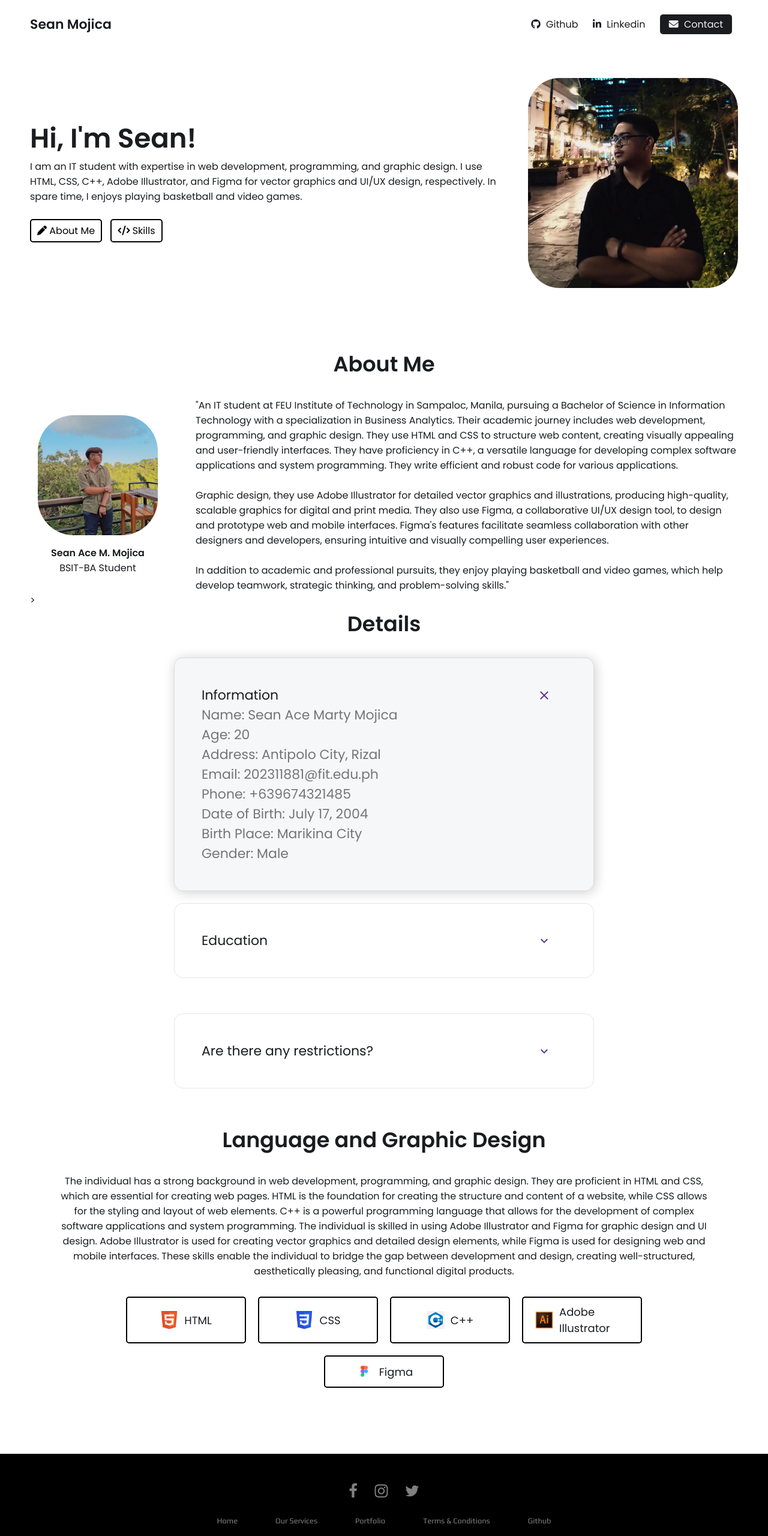
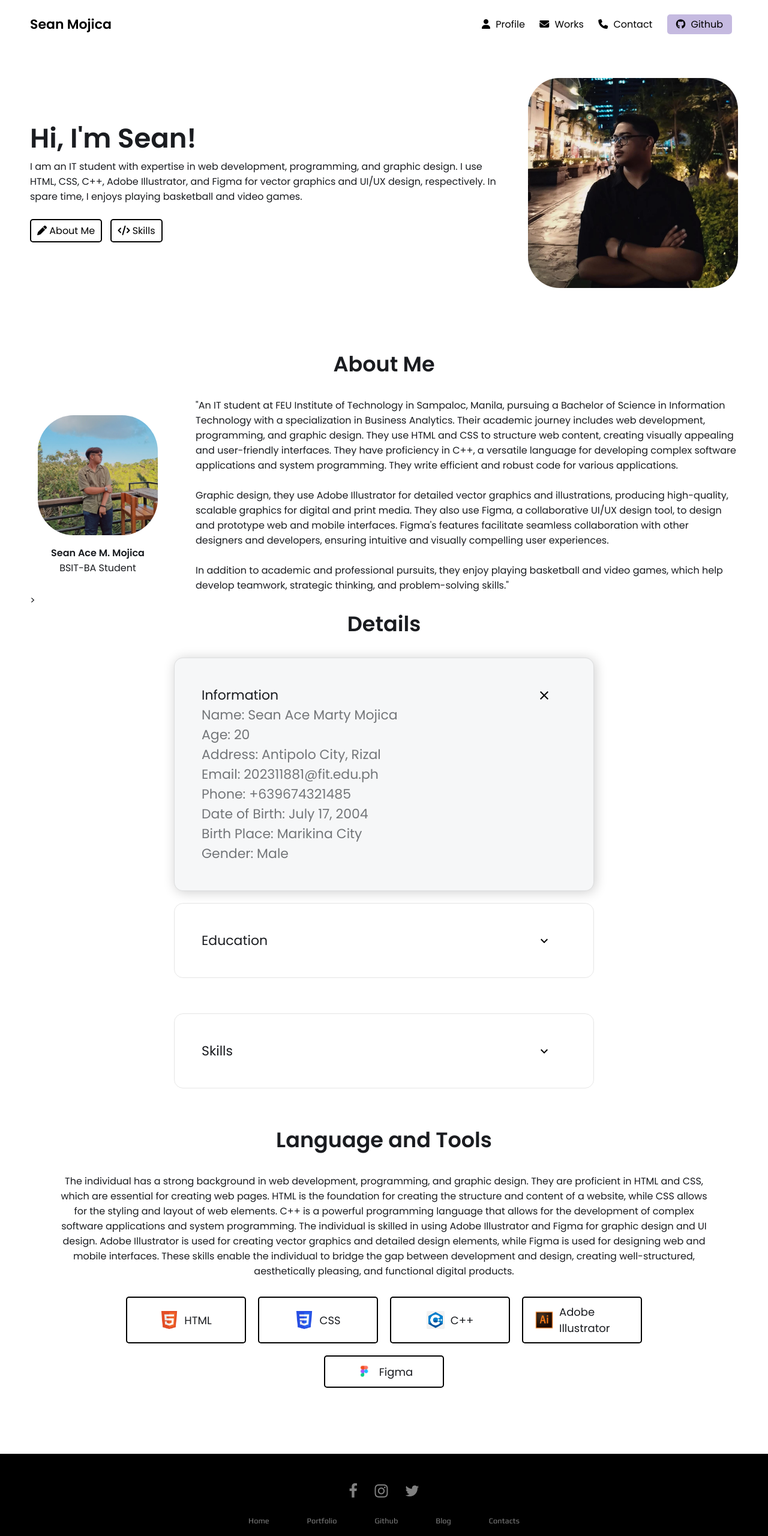
Before and after one commit to Seanmojica17/WD-Final, a plain HTML site: page index.html in a window 1280 px wide. Shown: the top 2560 px of the page at 60% size. Drawn offline with Linux system fonts and the light colour scheme.

Commit message:
refactor(landing page): Added Styles and Images

```diff
--- a/assets/css/style.css
+++ b/assets/css/style.css
@@ -32,31 +32,39 @@
     display: flex;
     align-items: center;
     justify-content: space-between;
-    padding: 0 50px;
+    padding: 10px 50px;
     height: 80px;
     overflow: auto;
   }
 
   nav .left a {
-    color: var(--text-color);
+    color: black;
     font-size: 22px;
     font-weight: 600;
     text-decoration: none;
     display: flex;
+  }
 
-
+  nav .left a:hover,
+  nav .right a:hover {
+    color: rgb(166, 162, 162); /* Change text color on hover */
   }
 
   nav .right a {
-    color: var(--text-color);
+    color: black;
     margin: 0 10px;
   }
 
   nav .right a:last-child {
-    color: var(--background-color);
-    background-color: var(--text-color);
+    color: black;
+    background-color: #b9abdad1;
     padding: 5px 15px;
     border-radius: 5px;
+  }
+
+  nav .right a:last-child:hover {
+    color: var(--text-color); /* Change text color on hover */
+    background-color: #d7d2d2; /* Change background color on hover */
   }
 
   nav .right a span {
@@ -252,7 +260,7 @@
     position: absolute;
     top: 0;
     left: 0;
-    box-shadow: 0 0 0 5px rebeccapurple;
+    box-shadow: 0 0 0 5px rgb(0, 0, 0);
   }
 
   summary::-webkit-details-marker {
@@ -260,7 +268,7 @@
   }
 
   .control-icon {
-    fill: rebeccapurple;
+    fill: rgb(0, 0, 0);
     transition: .3s ease;
     pointer-events: none;
   }
--- a/index.html
+++ b/index.html
@@ -25,19 +25,24 @@
     </div>
 
     <div class="right">
-      <a href="https://github.com/Seanmojica17" target="_blank" rel="noopener noreferrer">
+      <a href="./pages/resume/index.html" target="_blank" rel="noopener noreferrer">
+        <i class="fa-solid fa-user"></i>
+        <span>Profile</span>
+      </a>
+
+      <a href="./pages/portfolio/index.html" target="_blank" rel="noopener noreferrer">
+        <i class="fa-solid fa-envelope"></i>
+        <span>Works</span>
+      </a>
+
+      <a href="./pages/portfolio/index.html" target="_blank" rel="noopener noreferrer">
+        <i class="fa-solid fa-phone"></i>
+        <span>Contact</span>
+      </a>
+
+      <a href="https://github.com/Seanmojica17">
         <i class="fa-brands fa-github"></i>
         <span>Github</span>
-      </a>
-
-      <a href="http://linkedin.com" target="_blank" rel="noopener noreferrer">
-        <i class="fa-brands fa-linkedin"></i>
-        <span>Linkedin</span>
-      </a>
-
-      <a href="mailto:john@example.com">
-        <i class="fa-solid fa-envelope"></i>
-        <span>Contact</span>
       </a>
     </div>
   </nav>
@@ -128,7 +133,6 @@
     </details>
 
     <details>
-
       <summary>
         Education
         <svg class="control-icon control-icon-expand" width="24" height="24" role="presentation"><use xmlns:xlink="http://www.w3.org/1999/xlink" xlink:href="#expand-more" /></svg>
@@ -139,18 +143,22 @@
 
     <details>
       <summary>
-        Are there any restrictions?
+        Skills
         <svg class="control-icon control-icon-expand" width="24" height="24" role="presentation"><use xmlns:xlink="http://www.w3.org/1999/xlink" xlink:href="#expand-more" /></svg>
         <svg class="control-icon control-icon-close" width="24" height="24" role="presentation"><use xmlns:xlink="http://www.w3.org/1999/xlink" xlink:href="#close" /></svg>
       </summary>
-      <p>Only your imagination my friend. Go forth!</p>
+      <p>Time Management</p>
+      <p>Problem Solving</p>
+      <p>Collaboration</p>
+      <p>Communication</p>
+      <p>Team-Work</p>
     </details>
 
 
 
     <!-- SECTION 2: Skills -->
     <section id="skills" class="skills-section">
-      <h2>Language and Graphic Design</h2>
+      <h2>Language and Tools</h2>
       <div class="text">
         The individual has a strong background in web development, programming, and graphic design. They are proficient in HTML and CSS, which are essential for creating web pages. HTML is the foundation for creating the structure and content of a website, while CSS allows for the styling and layout of web elements. C++ is a powerful programming language that allows for the development of complex software applications and system programming. The individual is skilled in using Adobe Illustrator and Figma for graphic design and UI design. Adobe Illustrator is used for creating vector graphics and detailed design elements, while Figma is used for designing web and mobile interfaces. These skills enable the individual to bridge the gap between development and design, creating well-structured, aesthetically pleasing, and functional digital products.
       </div>
@@ -191,21 +199,21 @@
     <div class="row">
     <a href="https://www.facebook.com/Sean.Majics172"><i class="fa fa-facebook"></i></a>
     <a href="https://www.instagram.com/sn.mjc/"><i class="fa fa-instagram"></i></a>
-    <a href="#"><i class="fa fa-twitter"></i></a>
+    <a href="https://x.com/AlasMajics172"><i class="fa fa-twitter"></i></a>
     </div>
 
     <div class="row">
     <ul>
-    <li><a href="#">Home</a></li>
-    <li><a href="#">Our Services</a></li>
-    <li><a href="#">Portfolio</a></li>
-    <li><a href="#">Terms & Conditions</a></li>
-    <li><a href="#">Github</a></li>
+    <li><a href="./index.html">Home</a></li>
+    <li><a href="./pages/portfolio/index.html">Portfolio</a></li>
+    <li><a href="https://github.com/Seanmojica17">Github</a></li>
+    <li><a href="#">Blog</a></li>
+    <li><a href="#">Contacts</a></li>
     </ul>
     </div>
 
     <div class="row">
-    INFERNO Copyright © 2021 Inferno - All rights reserved || Designed By: Mahesh
+      © 2000-2024 Mojics Designs. All rights reserved.
     </div>
     </div>
     </footer>
```
